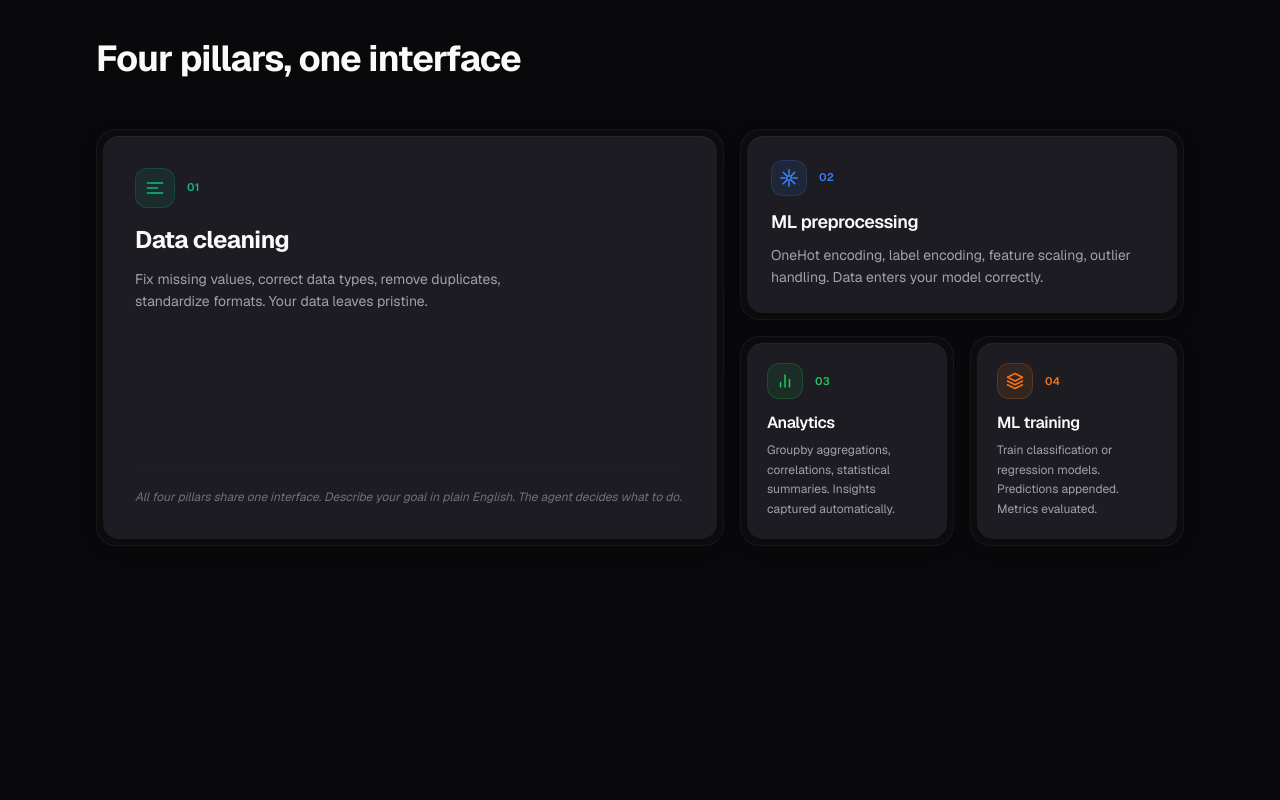
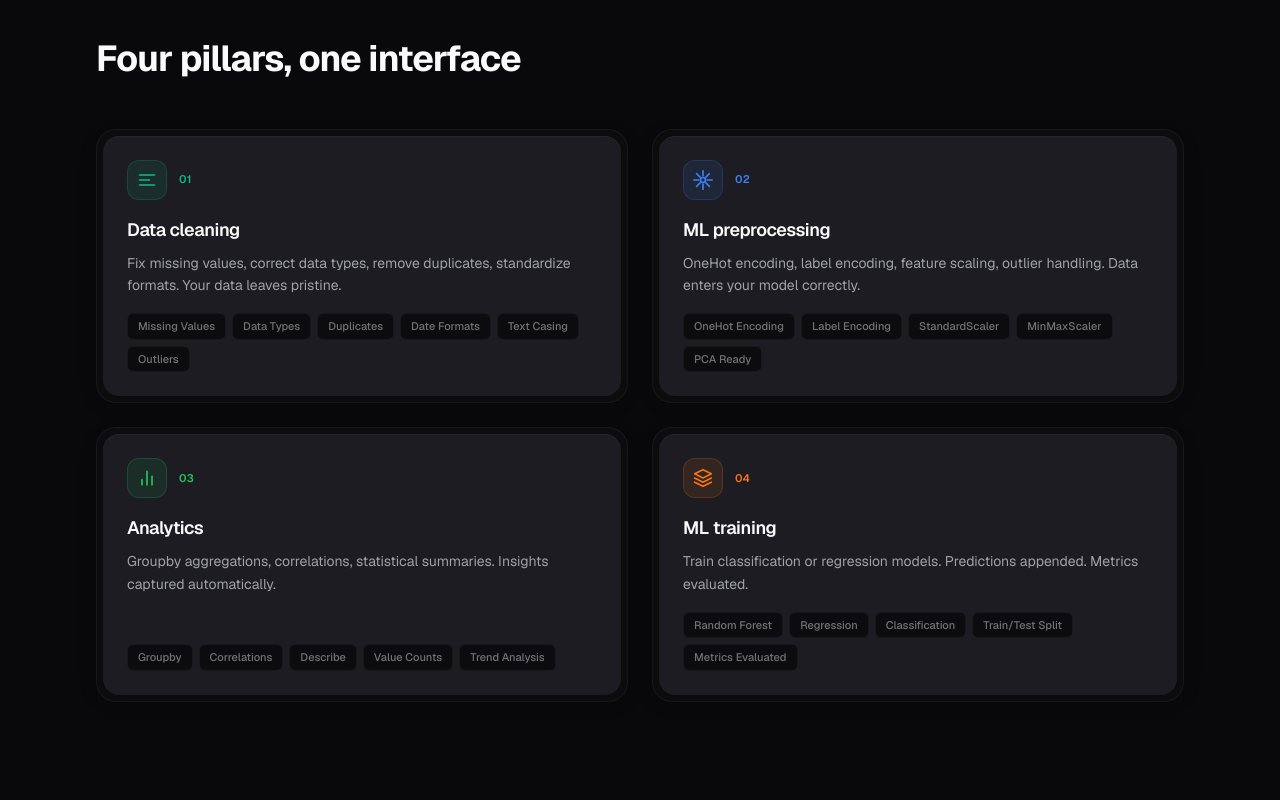
Before and after one commit to MayurTetwar/DataPilot-AI, a React (Vite) app in the folder frontend/: page / in a window 1280 px wide. Shown: the part 1620-2420 px from the top of the page. Built offline with nearby package versions, Linux system fonts and the light colour scheme.

Commit message:
Fixing UI/UX

```diff
--- a/frontend/src/App.tsx
+++ b/frontend/src/App.tsx
@@ -47,7 +47,7 @@ function App() {
         )}
       </main>
 
-      <Footer />
+      <Footer setCurrentPage={setCurrentPage} />
     </div>
   );
 }
--- a/frontend/src/components/LandingPage.tsx
+++ b/frontend/src/components/LandingPage.tsx
@@ -2,6 +2,92 @@ import React from "react";
 import type { PageType } from "../types";
 import Agent1 from "../assets/Agent1.png";
 import Agent2 from "../assets/Agent2.png";
+
+/* ── Tag chip component ── */
+const TagChip: React.FC<{ label: string }> = ({ label }) => (
+  <span className="inline-block px-2.5 py-1 rounded-md bg-dp-bg/80 border border-dp-border/50 text-dp-text-tertiary text-[11px] font-medium">
+    {label}
+  </span>
+);
+
+/* ── Critic check item ── */
+const CriticCheck: React.FC<{ text: string }> = ({ text }) => (
+  <div className="flex items-center gap-2 py-1">
+    <svg width="13" height="13" viewBox="0 0 24 24" fill="none" stroke="#22c55e" strokeWidth="3" strokeLinecap="round"><polyline points="20 6 9 17 4 12" /></svg>
+    <span className="text-dp-text-tertiary text-xs">{text}</span>
+  </div>
+);
+
+/* ── Agent Loop Step ── */
+const LOOP_STEPS = [
+  { label: "Raw Dataset", icon: "doc" },
+  { label: "Data Profiler", icon: "search" },
+  { label: "Engineer Agent", icon: "brain" },
+  { label: "Sandbox Executor", icon: "gear" },
+  { label: "Critic Agent", icon: "shield" },
+];
+
+const AgentLoopVisualizer: React.FC = () => (
+  <div className="card-shell h-full animate-fadeInUp">
+    <div className="card-core p-6 h-full flex flex-col" style={{ background: "linear-gradient(180deg, rgba(16,185,129,0.04), transparent)" }}>
+      <p className="text-dp-text font-semibold text-sm tracking-tight mb-6">Agent loop visualizer</p>
+
+      {/* Steps chain */}
+      <div className="flex-1 flex flex-col items-center gap-0">
+        {LOOP_STEPS.map((step, i) => (
+          <React.Fragment key={i}>
+            {/* Step pill */}
+            <div
+              className="loop-step w-full max-w-[200px] flex items-center gap-2.5 px-3.5 py-2.5 rounded-xl bg-dp-surface border border-dp-border/50"
+              style={{ animationDelay: `${i * 1}s` }}
+            >
+              <div className="w-7 h-7 rounded-lg bg-dp-accent/10 border border-dp-accent/15 flex items-center justify-center flex-shrink-0">
+                {step.icon === "doc" && <svg width="13" height="13" viewBox="0 0 24 24" fill="none" stroke="#10b981" strokeWidth="2" strokeLinecap="round"><rect x="5" y="2" width="14" height="20" rx="2" /><path d="M9 10h6M9 14h4" /></svg>}
+                {step.icon === "search" && <svg width="13" height="13" viewBox="0 0 24 24" fill="none" stroke="#10b981" strokeWidth="2" strokeLinecap="round"><circle cx="11" cy="11" r="8" /><path d="M21 21l-4.35-4.35" /></svg>}
+                {step.icon === "brain" && <svg width="13" height="13" viewBox="0 0 24 24" fill="none" stroke="#10b981" strokeWidth="2" strokeLinecap="round" strokeLinejoin="round"><path d="M12 2a7 7 0 0 1 7 7c0 2.38-1.19 4.47-3 5.74V17a2 2 0 0 1-2 2h-4a2 2 0 0 1-2-2v-2.26C6.19 13.47 5 11.38 5 9a7 7 0 0 1 7-7z" /><path d="M10 22h4" /></svg>}
+                {step.icon === "gear" && <svg width="13" height="13" viewBox="0 0 24 24" fill="none" stroke="#10b981" strokeWidth="2" strokeLinecap="round" strokeLinejoin="round"><circle cx="12" cy="12" r="3" /><path d="M12 1v6M12 17v6M4.22 4.22l4.24 4.24M15.54 15.54l4.24 4.24M1 12h6M17 12h6M4.22 19.78l4.24-4.24M15.54 8.46l4.24-4.24" /></svg>}
+                {step.icon === "shield" && <svg width="13" height="13" viewBox="0 0 24 24" fill="none" stroke="#10b981" strokeWidth="2" strokeLinecap="round" strokeLinejoin="round"><path d="M12 22s8-4 8-10V5l-8-3-8 3v7c0 6 8 10 8 10z" /></svg>}
+              </div>
+              <span className="text-dp-text-secondary text-xs font-medium">{step.label}</span>
+            </div>
+            {/* Connector line */}
+            {i < LOOP_STEPS.length - 1 && (
+              <div className="w-px h-4 bg-dp-border/50" />
+            )}
+          </React.Fragment>
+        ))}
+
+        {/* Branch: Fail / Pass */}
+        <div className="w-px h-4 bg-dp-border/50" />
+        <div className="flex items-start gap-6">
+          {/* Fail branch */}
+          <div className="flex flex-col items-center gap-2">
+            <div className="flex items-center gap-2 px-3 py-1.5 rounded-lg bg-dp-red/8 border border-dp-red/20">
+              <svg width="11" height="11" viewBox="0 0 24 24" fill="none" stroke="#ef4444" strokeWidth="3" strokeLinecap="round"><line x1="18" y1="6" x2="6" y2="18" /><line x1="6" y1="6" x2="18" y2="18" /></svg>
+              <span className="text-dp-red text-[11px] font-medium">Fail</span>
+            </div>
+            <svg width="16" height="24" viewBox="0 0 16 24" fill="none" stroke="#71717a" strokeWidth="1.5" strokeLinecap="round">
+              <path d="M8 0v8M8 8C8 16 2 16 2 8" />
+            </svg>
+            <span className="text-dp-text-tertiary text-[10px]">Loop back</span>
+          </div>
+          {/* Pass branch */}
+          <div className="flex flex-col items-center gap-2">
+            <div className="flex items-center gap-2 px-3 py-1.5 rounded-lg bg-dp-green/8 border border-dp-green/20">
+              <svg width="11" height="11" viewBox="0 0 24 24" fill="none" stroke="#22c55e" strokeWidth="3" strokeLinecap="round"><polyline points="20 6 9 17 4 12" /></svg>
+              <span className="text-dp-green text-[11px] font-medium">Pass</span>
+            </div>
+            <div className="w-px h-4 bg-dp-border/50" />
+            <div className="flex items-center gap-2 px-3 py-2 rounded-xl bg-dp-surface border border-dp-border/50">
+              <svg width="13" height="13" viewBox="0 0 24 24" fill="none" stroke="#10b981" strokeWidth="2" strokeLinecap="round" strokeLinejoin="round"><path d="M21 16V8a2 2 0 0 0-1-1.73l-7-4a2 2 0 0 0-2 0l-7 4A2 2 0 0 0 3 8v8a2 2 0 0 0 1 1.73l7 4a2 2 0 0 0 2 0l7-4A2 2 0 0 0 21 16z" /></svg>
+              <span className="text-dp-text-secondary text-[11px] font-medium">Output</span>
+            </div>
+          </div>
+        </div>
+      </div>
+    </div>
+  </div>
+);
 
 /* ═══════════════════════════════════════ */
 /*  LANDING PAGE                          */
@@ -140,80 +226,94 @@ const LandingPage: React.FC<LandingPageProps> = ({ setCurrentPage }) => {
             </h2>
           </div>
 
-          <div className="grid grid-cols-1 md:grid-cols-12 gap-3 sm:gap-4">
-            {/* Large card — spans 7 cols + 2 rows */}
-            <div className="md:col-span-7 md:row-span-2 card-shell hover-lift animate-fadeInUp">
-              <div className="card-core p-6 sm:p-8 h-full flex flex-col">
+          <div className="grid grid-cols-1 md:grid-cols-2 gap-6 items-stretch">
+            {/* Card 01 — Data Cleaning */}
+            <div className="card-shell hover-lift animate-fadeInUp">
+              <div className="card-core p-6 h-full flex flex-col">
                 <div className="flex items-center gap-3 mb-4">
                   <div className="w-10 h-10 rounded-xl bg-dp-accent/10 border border-dp-accent/20 flex items-center justify-center">
                     <svg width="20" height="20" viewBox="0 0 24 24" fill="none" stroke="#10b981" strokeWidth="2" strokeLinecap="round" strokeLinejoin="round"><path d="M3 6h18M3 12h12M3 18h18" /></svg>
                   </div>
                   <span className="text-[11px] font-semibold text-dp-accent tracking-wide">01</span>
                 </div>
-                <h3 className="text-dp-text font-bold text-xl sm:text-2xl tracking-tight mb-3">Data cleaning</h3>
-                <p className="text-dp-text-secondary text-sm leading-relaxed max-w-[45ch] mb-6">
+                <h3 className="text-dp-text font-semibold text-lg tracking-tight mb-2">Data cleaning</h3>
+                <p className="text-dp-text-secondary text-sm leading-relaxed mb-4">
                   Fix missing values, correct data types, remove duplicates, standardize formats. Your data leaves pristine.
                 </p>
-                <div className="mt-auto pt-4 border-t border-dp-border/30">
-                  <p className="text-dp-text-tertiary text-xs leading-relaxed italic">
-                    All four pillars share one interface. Describe your goal in plain English. The agent decides what to do.
-                  </p>
+                <div className="flex flex-wrap gap-1.5 mt-auto">
+                  {["Missing Values", "Data Types", "Duplicates", "Date Formats", "Text Casing", "Outliers"].map((tag) => (
+                    <TagChip key={tag} label={tag} />
+                  ))}
                 </div>
               </div>
             </div>
 
-            {/* Top right card */}
-            <div className="md:col-span-5 card-shell hover-lift animate-fadeInUp delay-100">
-              <div className="card-core p-6">
-                <div className="flex items-center gap-3 mb-3">
-                  <div className="w-9 h-9 rounded-xl bg-dp-blue/10 border border-dp-blue/20 flex items-center justify-center">
-                    <svg width="18" height="18" viewBox="0 0 24 24" fill="none" stroke="#3b82f6" strokeWidth="2" strokeLinecap="round" strokeLinejoin="round"><circle cx="12" cy="12" r="3" /><path d="M12 1v6M12 17v6M4.22 4.22l4.24 4.24M15.54 15.54l4.24 4.24M1 12h6M17 12h6M4.22 19.78l4.24-4.24M15.54 8.46l4.24-4.24" /></svg>
+            {/* Card 02 — ML Preprocessing */}
+            <div className="card-shell hover-lift animate-fadeInUp delay-100">
+              <div className="card-core p-6 h-full flex flex-col">
+                <div className="flex items-center gap-3 mb-4">
+                  <div className="w-10 h-10 rounded-xl bg-dp-blue/10 border border-dp-blue/20 flex items-center justify-center">
+                    <svg width="20" height="20" viewBox="0 0 24 24" fill="none" stroke="#3b82f6" strokeWidth="2" strokeLinecap="round" strokeLinejoin="round"><circle cx="12" cy="12" r="3" /><path d="M12 1v6M12 17v6M4.22 4.22l4.24 4.24M15.54 15.54l4.24 4.24M1 12h6M17 12h6M4.22 19.78l4.24-4.24M15.54 8.46l4.24-4.24" /></svg>
                   </div>
                   <span className="text-[11px] font-semibold text-dp-blue tracking-wide">02</span>
                 </div>
                 <h3 className="text-dp-text font-semibold text-lg tracking-tight mb-2">ML preprocessing</h3>
-                <p className="text-dp-text-secondary text-sm leading-relaxed">
+                <p className="text-dp-text-secondary text-sm leading-relaxed mb-4">
                   OneHot encoding, label encoding, feature scaling, outlier handling. Data enters your model correctly.
                 </p>
+                <div className="flex flex-wrap gap-1.5 mt-auto">
+                  {["OneHot Encoding", "Label Encoding", "StandardScaler", "MinMaxScaler", "PCA Ready"].map((tag) => (
+                    <TagChip key={tag} label={tag} />
+                  ))}
+                </div>
               </div>
             </div>
 
-            {/* Bottom right — split into two */}
-            <div className="md:col-span-5 grid grid-cols-1 sm:grid-cols-2 gap-3 sm:gap-4">
+            {/* Card 03 — Analytics */}
             <div className="card-shell hover-lift animate-fadeInUp delay-200">
-                <div className="card-core p-5">
-                  <div className="flex items-center gap-3 mb-3">
-                    <div className="w-9 h-9 rounded-xl bg-dp-green/10 border border-dp-green/20 flex items-center justify-center">
-                      <svg width="18" height="18" viewBox="0 0 24 24" fill="none" stroke="#22c55e" strokeWidth="2" strokeLinecap="round" strokeLinejoin="round"><path d="M18 20V10M12 20V4M6 20v-6" /></svg>
+              <div className="card-core p-6 h-full flex flex-col">
+                <div className="flex items-center gap-3 mb-4">
+                  <div className="w-10 h-10 rounded-xl bg-dp-green/10 border border-dp-green/20 flex items-center justify-center">
+                    <svg width="20" height="20" viewBox="0 0 24 24" fill="none" stroke="#22c55e" strokeWidth="2" strokeLinecap="round" strokeLinejoin="round"><path d="M18 20V10M12 20V4M6 20v-6" /></svg>
                   </div>
                   <span className="text-[11px] font-semibold text-dp-green tracking-wide">03</span>
                 </div>
-                  <h3 className="text-dp-text font-semibold text-base tracking-tight mb-1.5">Analytics</h3>
-                  <p className="text-dp-text-secondary text-xs leading-relaxed">
+                <h3 className="text-dp-text font-semibold text-lg tracking-tight mb-2">Analytics</h3>
+                <p className="text-dp-text-secondary text-sm leading-relaxed mb-4">
                   Groupby aggregations, correlations, statistical summaries. Insights captured automatically.
                 </p>
+                <div className="flex flex-wrap gap-1.5 mt-auto">
+                  {["Groupby", "Correlations", "Describe", "Value Counts", "Trend Analysis"].map((tag) => (
+                    <TagChip key={tag} label={tag} />
+                  ))}
+                </div>
               </div>
             </div>
 
+            {/* Card 04 — ML Training */}
             <div className="card-shell hover-lift animate-fadeInUp delay-300">
-                <div className="card-core p-5">
-                  <div className="flex items-center gap-3 mb-3">
-                    <div className="w-9 h-9 rounded-xl bg-dp-orange/10 border border-dp-orange/20 flex items-center justify-center">
-                      <svg width="18" height="18" viewBox="0 0 24 24" fill="none" stroke="#f97316" strokeWidth="2" strokeLinecap="round" strokeLinejoin="round"><path d="M12 2L2 7l10 5 10-5-10-5z" /><path d="M2 17l10 5 10-5" /><path d="M2 12l10 5 10-5" /></svg>
+              <div className="card-core p-6 h-full flex flex-col">
+                <div className="flex items-center gap-3 mb-4">
+                  <div className="w-10 h-10 rounded-xl bg-dp-orange/10 border border-dp-orange/20 flex items-center justify-center">
+                    <svg width="20" height="20" viewBox="0 0 24 24" fill="none" stroke="#f97316" strokeWidth="2" strokeLinecap="round" strokeLinejoin="round"><path d="M12 2L2 7l10 5 10-5-10-5z" /><path d="M2 17l10 5 10-5" /><path d="M2 12l10 5 10-5" /></svg>
                   </div>
                   <span className="text-[11px] font-semibold text-dp-orange tracking-wide">04</span>
                 </div>
-                  <h3 className="text-dp-text font-semibold text-base tracking-tight mb-1.5">ML training</h3>
-                  <p className="text-dp-text-secondary text-xs leading-relaxed">
+                <h3 className="text-dp-text font-semibold text-lg tracking-tight mb-2">ML training</h3>
+                <p className="text-dp-text-secondary text-sm leading-relaxed mb-4">
                   Train classification or regression models. Predictions appended. Metrics evaluated.
                 </p>
+                <div className="flex flex-wrap gap-1.5 mt-auto">
+                  {["Random Forest", "Regression", "Classification", "Train/Test Split", "Metrics Evaluated"].map((tag) => (
+                    <TagChip key={tag} label={tag} />
+                  ))}
                 </div>
               </div>
             </div>
           </div>
         </section>
 
-        {/* ── Section 4: How It Works — Vertical Timeline ── */}
+        {/* ── Section 4: How It Works — 2-col: Loop Visualizer + Timeline ── */}
         <section className="section-gap">
           <div className="max-w-xl mb-14 animate-fadeInUp">
             <h2 className="text-3xl sm:text-4xl font-bold text-dp-text tracking-tight leading-tight">
@@ -221,6 +321,11 @@ const LandingPage: React.FC<LandingPageProps> = ({ setCurrentPage }) => {
             </h2>
           </div>
 
+          <div className="grid grid-cols-1 md:grid-cols-2 gap-8 md:gap-12">
+            {/* LEFT — Agent Loop Visualizer */}
+            <AgentLoopVisualizer />
+
+            {/* RIGHT — Steps Timeline */}
             <div className="relative">
               {/* Vertical line */}
               <div className="absolute left-5 top-0 bottom-0 w-px bg-gradient-to-b from-dp-accent/40 via-dp-border to-transparent hidden sm:block" />
@@ -263,6 +368,7 @@ const LandingPage: React.FC<LandingPageProps> = ({ setCurrentPage }) => {
                 ))}
               </div>
             </div>
+          </div>
         </section>
 
         {/* ── Section 5: Quality Control — Asymmetric 2-col split ── */}
@@ -274,16 +380,24 @@ const LandingPage: React.FC<LandingPageProps> = ({ setCurrentPage }) => {
           </div>
 
           <div className="grid grid-cols-1 md:grid-cols-12 gap-3 sm:gap-4">
-            {/* Large highlight card */}
+            {/* Large highlight card — Critic Agent */}
             <div className="md:col-span-7 card-shell hover-lift animate-fadeInUp">
               <div className="card-core p-6 sm:p-8 h-full flex flex-col justify-center" style={{ background: "linear-gradient(135deg, rgba(16,185,129,0.06), transparent)" }}>
                 <div className="w-12 h-12 rounded-2xl bg-dp-accent/10 border border-dp-accent/20 flex items-center justify-center mb-5">
                   <svg width="24" height="24" viewBox="0 0 24 24" fill="none" stroke="#10b981" strokeWidth="2" strokeLinecap="round" strokeLinejoin="round"><path d="M12 22s8-4 8-10V5l-8-3-8 3v7c0 6 8 10 8 10z" /></svg>
                 </div>
                 <h3 className="text-dp-text font-bold text-xl tracking-tight mb-3">Critic agent gate</h3>
-                <p className="text-dp-text-secondary text-sm leading-relaxed max-w-[45ch]">
+                <p className="text-dp-text-secondary text-sm leading-relaxed max-w-[45ch] mb-5">
                   A second AI agent audits every result before delivery. Flags greater than 20% row loss, ML data leakage, and incomplete goals.
                 </p>
+                {/* Critic checklist */}
+                <div className="border-t border-dp-border/30 pt-4">
+                  <CriticCheck text="Goal fully achieved" />
+                  <CriticCheck text="Less than 20% row loss" />
+                  <CriticCheck text="No ML data leakage" />
+                  <CriticCheck text="Data types correct" />
+                  <CriticCheck text="Model evaluated properly" />
+                </div>
               </div>
             </div>
 
```
Also changed, not shown: frontend/src/components/Footer.tsx (+18 -9 lines), frontend/src/components/UploadPage.tsx (+41 -1 lines), frontend/src/index.css (+18 -1 lines). Lines whose indentation alone changed are shown as unchanged.
